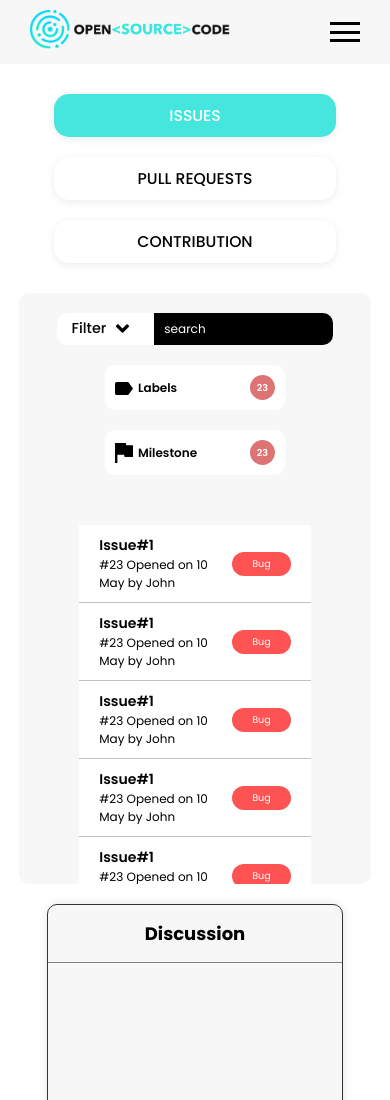
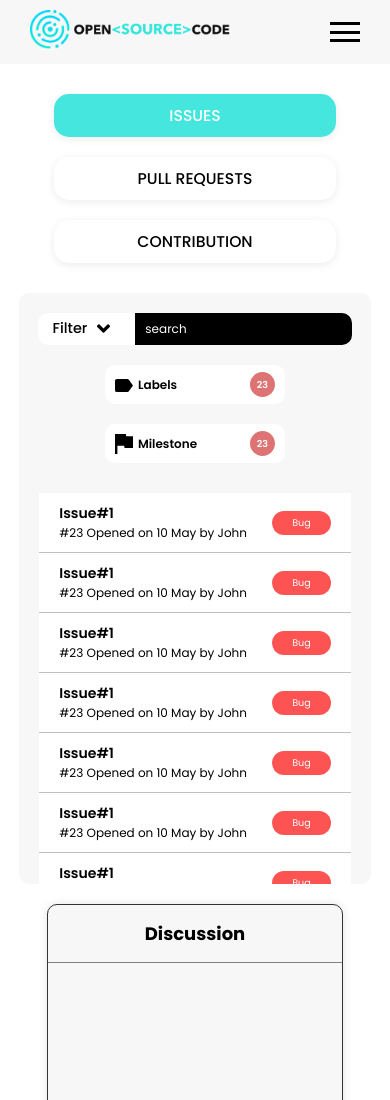
Before and after one commit to alizahir23/website, a Next.js app: page /project/1 in a window 390 px wide. Shown: the top 1100 px of the page. Built offline with nearby package versions, Linux system fonts and the light colour scheme.

Commit message:
review 2
so sorry, forgot to look at the responsiveness

```diff
--- a/src/css/project.module.css
+++ b/src/css/project.module.css
@@ -36,6 +36,10 @@
   cursor: pointer;
 }
 
+.active-tab {
+  color: white;
+  background-color: #44e6dd;
+}
 .tab:hover,
 .active-tab:hover {
   /* background-color: #fafafa; */
@@ -43,25 +47,23 @@
   transition-duration: 0.2s;
 }
 
-.active-tab {
-  color: white;
-  background-color: #44e6dd;
-}
-
 @media (max-width: 800px) {
   .container {
     flex-direction: column;
     margin: 20px 10px;
   }
+
   .left-col {
     width: 95%;
     margin-right: auto;
     margin-left: auto;
   }
+
   .tabs {
     flex-direction: column;
     align-items: center;
   }
+
   .tab,
   .active-tab {
     width: 80%;
--- a/src/css/projectInfo.module.css
+++ b/src/css/projectInfo.module.css
@@ -4,7 +4,7 @@
   padding: 10px 30px;
   margin-top: 20px;
   height: 70vh;
-  overflow: scroll;
+  overflow-y: scroll;
 }
 
 .top-row {
@@ -17,9 +17,11 @@
   display: flex;
   width: 50%;
 }
+
 .search-bar > input::placeholder {
   color: white;
 }
+
 .search-bar > input {
   width: 80%;
   border: none;
@@ -159,10 +161,12 @@
   .milestones {
     margin-bottom: 20px;
   }
+
   .labels,
   .milestones {
-    padding: 10px;
+    padding: 7px 10px;
   }
+
   .search-bar {
     width: 95%;
   }
@@ -172,8 +176,17 @@
   .top-row {
     margin: 10px 0;
   }
+
   .label-container {
     display: flex;
     flex-direction: column;
   }
+
+  .container {
+    padding: 10px;
+  }
+
+  .data {
+    margin: 10px;
+  }
 }
```
